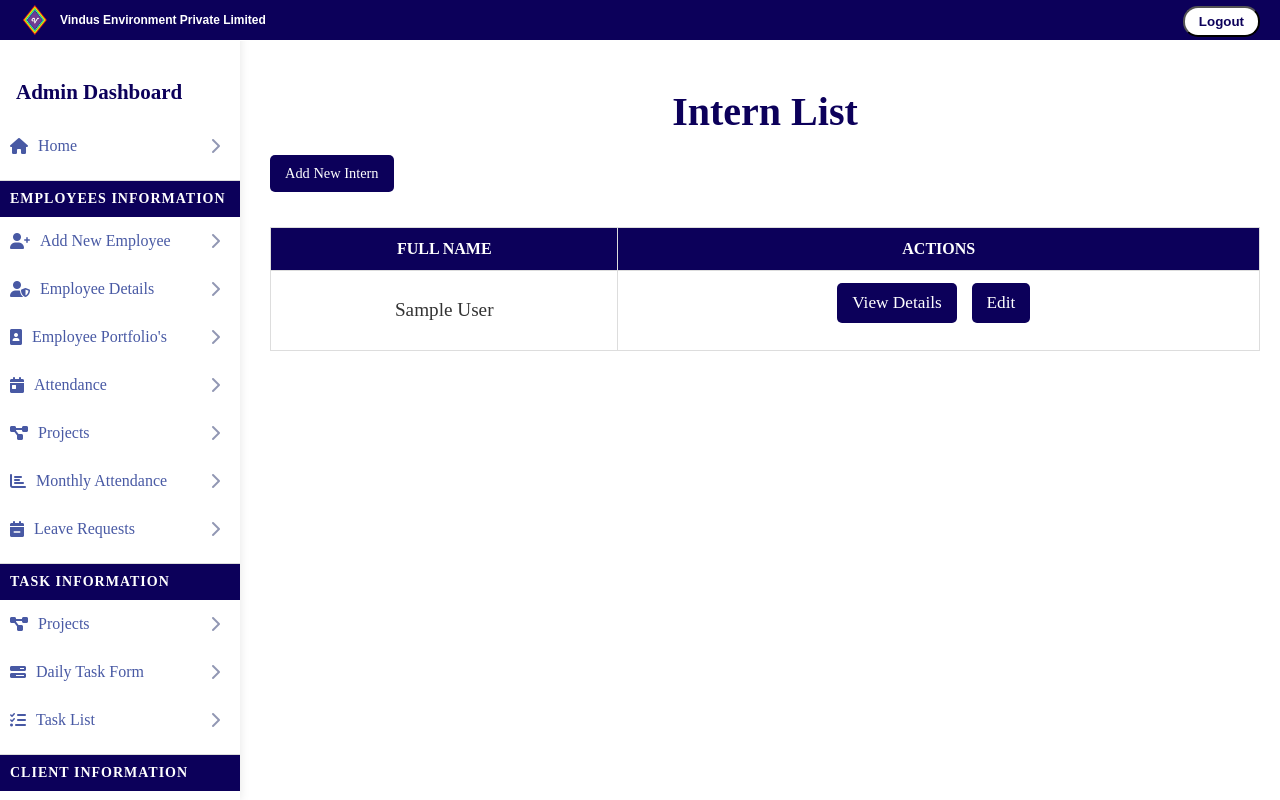
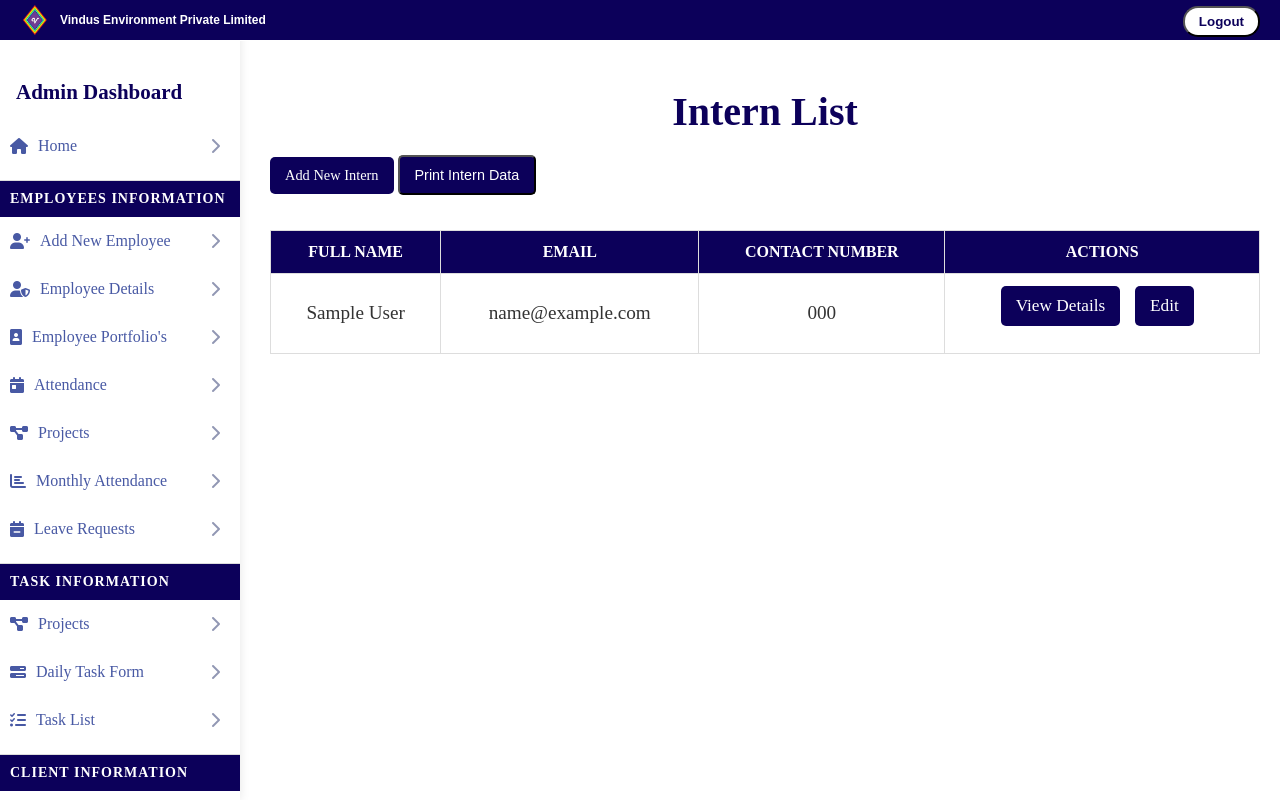
Before and after one commit to LaxmiPrasanna-2593/CRMTool, a Django app: page /intern_list in a window 1280 px wide. Run offline with Django 5.2, Linux system fonts and the light colour scheme; a user stored in the database is signed in; tables that the repository leaves empty hold one stand-in row (values such as "Sample post"); parts of the project's set-up code (start-up, migrations or seed data) failed here and were passed over.

Commit message:
print functionality added in interns

```diff
--- a/templates/intern_list.html
+++ b/templates/intern_list.html
@@ -6,7 +6,6 @@
     <meta name="viewport" content="width=device-width, initial-scale=1.0">
     <title>Intern List</title>
     <style>
-
         h1 {
             font-size: 2.5em;
             color: #0c005a;
@@ -28,6 +27,23 @@
 
         a.button:hover {
             background-color: #1a0e80;
+        }
+
+        .print-btn {
+            display: inline-block;
+            background-color: #0c005a;
+            color: #ffffff;
+            padding: 10px 15px;
+            text-decoration: none;
+            border-radius: 5px;
+            font-size: 0.9em;
+            margin-bottom: 15px;
+            transition: background-color 0.3s;
+            cursor: pointer;
+        }
+
+        .print-btn:hover {
+            background-color: #0c005ab5;
         }
 
         table {
@@ -70,24 +86,30 @@
 </head>
 
 {% extends 'base.html' %}
+
 <body>
     {% block content %}
     <div class="main-content">
         <h1>Intern List</h1>
         <a href="{% url 'intern_create' %}" class="button">Add New Intern</a>
-        <table>
+        {% if interns %}
+        <button class="print-btn" onclick="printInternTable()">Print Intern Data</button>
+        {% endif %}
+        <table id="internTable">
             <thead>
                 <tr>
                     <th>Full Name</th>
+                    <th>Email</th>
+                    <th>Contact Number</th>
                     <th>Actions</th>
                 </tr>
             </thead>
             <tbody>
                 {% for intern in interns %}
                 <tr>
-                    <td>
-                        {{ intern.full_name }}
-                    </td>
+                    <td>{{ intern.full_name }}</td>
+                    <td>{{ intern.email }}</td>
+                    <td>{{ intern.contact_number }}</td>
                     <td class="action-buttons">
                         <a href="{% url 'intern_detail' pk=intern.pk %}" class="button">View Details</a>
                         <a href="{% url 'intern_update' pk=intern.pk %}" class="button">Edit</a>
@@ -97,6 +119,17 @@
             </tbody>
         </table>
     </div>
+
+    <script>
+        function printInternTable() {
+            const tableContent = document.getElementById('internTable').outerHTML;
+            const originalContent = document.body.innerHTML;
+            document.body.innerHTML = `<h1>Intern List</h1>` + tableContent;
+            window.print();
+            document.body.innerHTML = originalContent;
+            location.reload();
+        }
+    </script>
     {% endblock %}
 </body>
 
```
Also changed, not shown: templates/intern_detail.html (+31 -2 lines).
